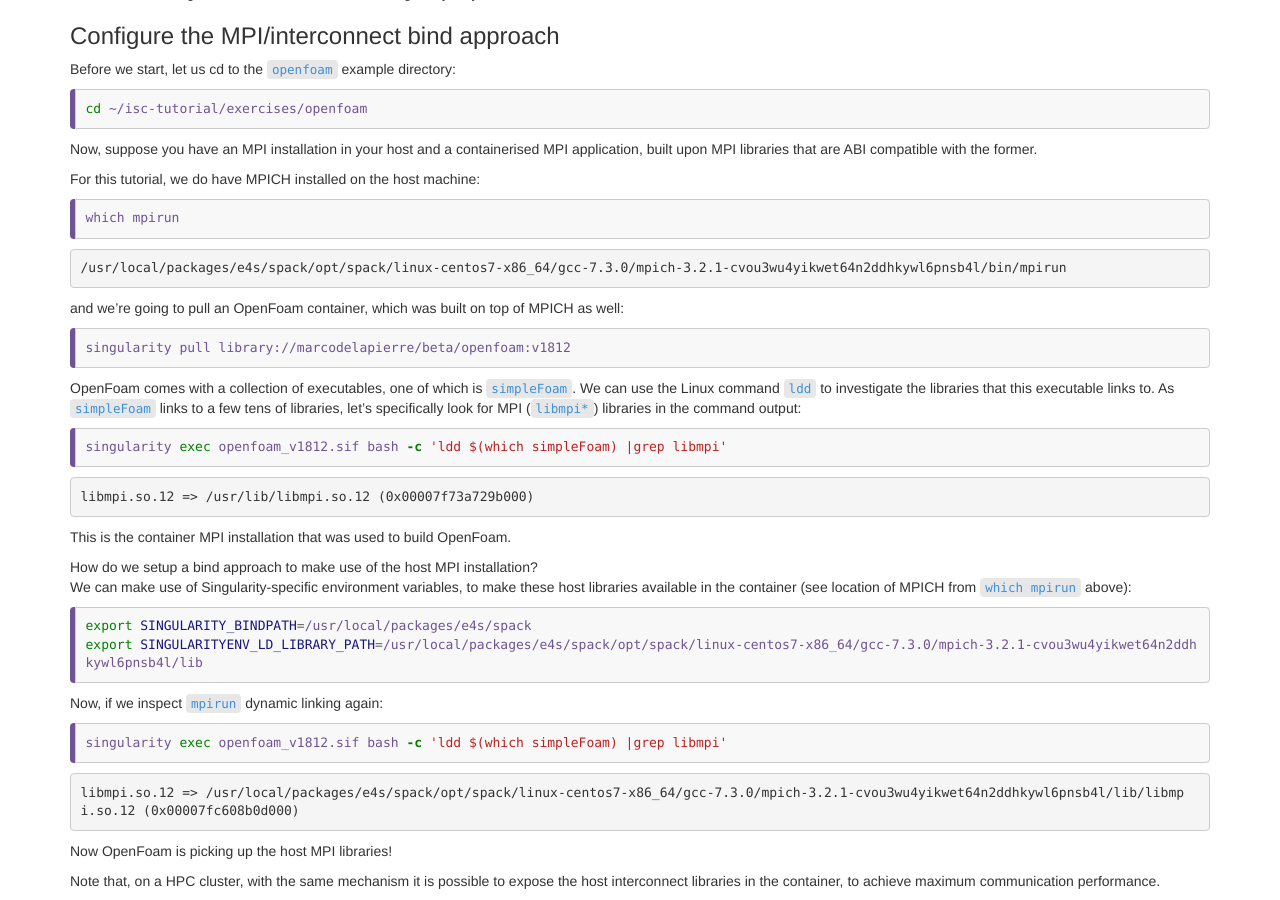
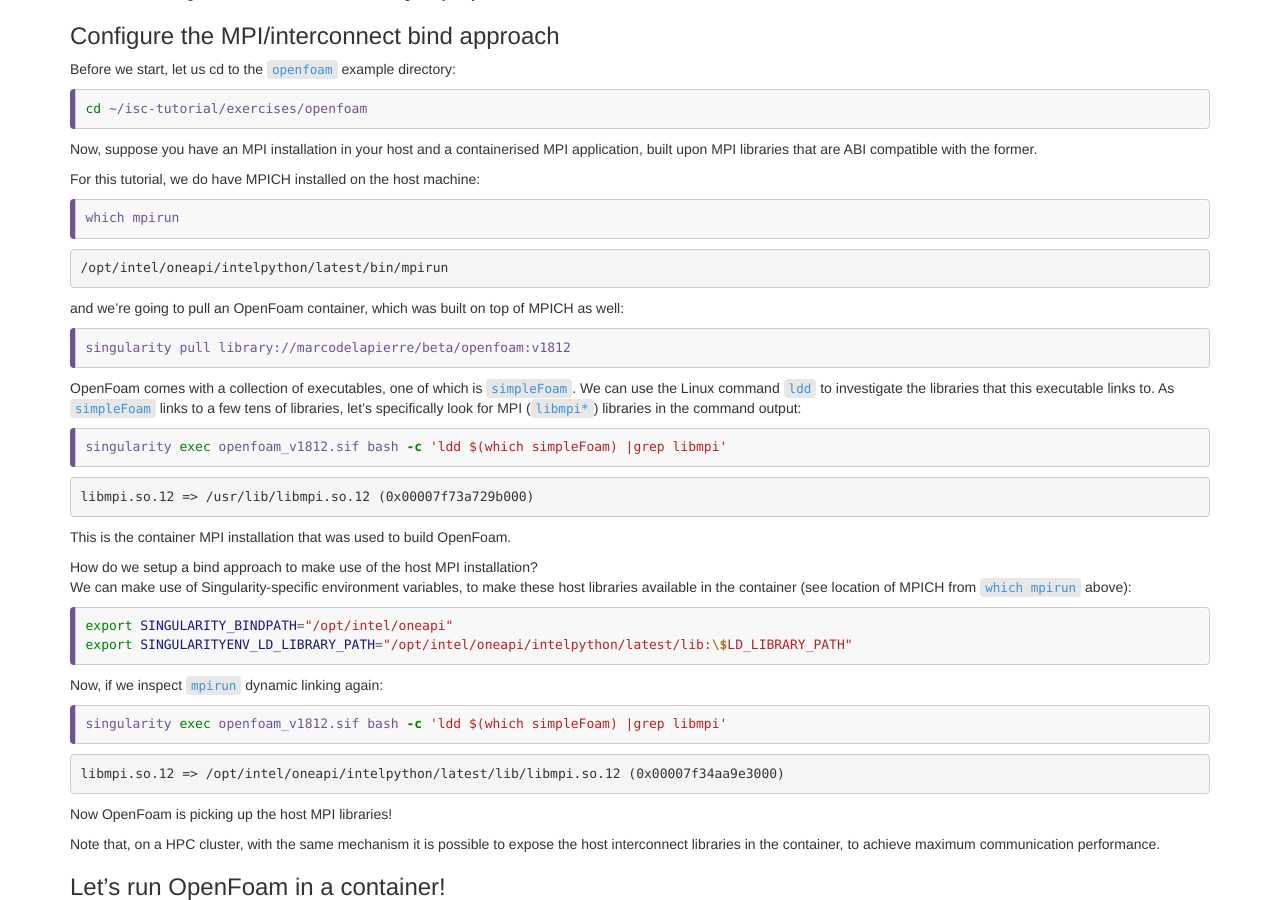
Before and after one commit to supercontainers/isc-tutorial, a Jekyll site: the page built from _episodes/14.hpc.md, in a window 1280 px wide and 900 px high, scrolled down 427 px. Built offline with Jekyll 4.4.1, drawn with Linux system fonts in a browser that asks for light colours; some of the changed text lies outside the part shown.

Commit message:
openfoam example updates (ep and ex)

````diff
--- a/_episodes/14.hpc.md
+++ b/_episodes/14.hpc.md
@@ -48,7 +48,7 @@ For this tutorial, we do have MPICH installed on the host machine:
 which mpirun
 ```
 ```output
-/usr/local/packages/e4s/spack/opt/spack/linux-centos7-x86_64/gcc-7.3.0/mpich-3.2.1-cvou3wu4yikwet64n2ddhkywl6pnsb4l/bin/mpirun
+/opt/intel/oneapi/intelpython/latest/bin/mpirun
 ```
 
 and we're going to pull an OpenFoam container, which was built on top of MPICH as well:
@@ -72,8 +72,8 @@ How do we setup a bind approach to make use of the host MPI installation?
 We can make use of Singularity-specific environment variables, to make these host libraries available in the container (see location of MPICH from `which mpirun` above):
 
 ```bash
-export SINGULARITY_BINDPATH=/usr/local/packages/e4s/spack
-export SINGULARITYENV_LD_LIBRARY_PATH=/usr/local/packages/e4s/spack/opt/spack/linux-centos7-x86_64/gcc-7.3.0/mpich-3.2.1-cvou3wu4yikwet64n2ddhkywl6pnsb4l/lib
+export SINGULARITY_BINDPATH="/opt/intel/oneapi"
+export SINGULARITYENV_LD_LIBRARY_PATH="/opt/intel/oneapi/intelpython/latest/lib:\$LD_LIBRARY_PATH"
 ```
 
 Now, if we inspect `mpirun` dynamic linking again:
@@ -82,7 +82,7 @@ Now, if we inspect `mpirun` dynamic linking again:
 singularity exec openfoam_v1812.sif bash -c 'ldd $(which simpleFoam) |grep libmpi'
 ```
 ```output
-libmpi.so.12 => /usr/local/packages/e4s/spack/opt/spack/linux-centos7-x86_64/gcc-7.3.0/mpich-3.2.1-cvou3wu4yikwet64n2ddhkywl6pnsb4l/lib/libmpi.so.12 (0x00007fc608b0d000)
+libmpi.so.12 => /opt/intel/oneapi/intelpython/latest/lib/libmpi.so.12 (0x00007f34aa9e3000)
 ```
 
 Now OpenFoam is picking up the host MPI libraries!
@@ -140,12 +140,12 @@ NTASKS="2"
 image="library://marcodelapierre/beta/openfoam:v1812"
 
 # this configuration depends on the host
-export MPICH_ROOT="/usr/local/packages/e4s/spack"
+export MPICH_ROOT="/opt/intel/oneapi"
 export MPICH_LIBS="$( which mpirun )"
 export MPICH_LIBS="${MPICH_LIBS%/bin/mpirun*}/lib"
 
 export SINGULARITY_BINDPATH="$MPICH_ROOT"
-export SINGULARITYENV_LD_LIBRARY_PATH="$MPICH_LIBS"
+export SINGULARITYENV_LD_LIBRARY_PATH="$MPICH_LIBS:$MPICH_LIBS/libfabric:\$LD_LIBRARY_PATH"
 
 
 
````
Also changed, not shown: 1 other file.
